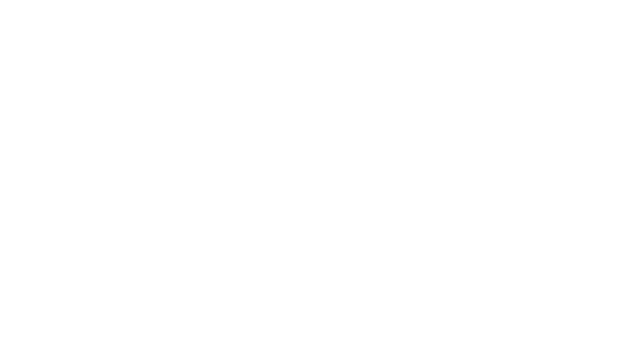
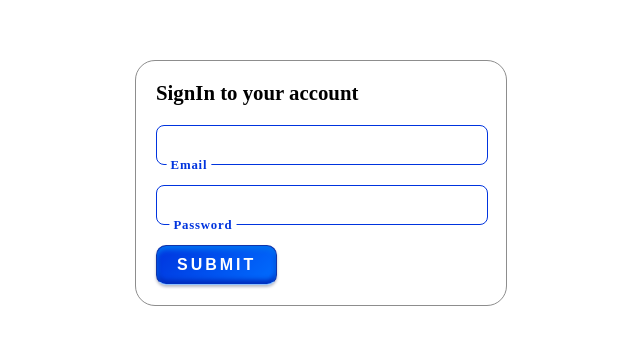
Before and after one commit to jaimezzapata/introduccion-hooks, a React (Vite) app: page / in a window 1280 px wide. Shown: the part 217-562 px from the top of the page, without its empty margins (319-959 px from the left). Built offline with nearby package versions, Linux system fonts and the light colour scheme.

Commit message:
Captura de datos con el useState

```diff
--- /dev/null
+++ b/src/pages/Login.css
@@ -0,0 +1,105 @@
+.container {
+  border: solid 1px #8d8d8d;
+  padding: 20px;
+  border-radius: 20px;
+  background-color: #fff;
+  position: absolute;
+  top: 50%;
+  left: 50%;
+  transform: translate(-50%, -50%);
+  width: 330px;
+}
+
+.container .heading {
+  font-size: 1.3rem;
+  margin-bottom: 20px;
+  font-weight: bolder;
+}
+
+.form {
+  max-width: 300px;
+  display: flex;
+  flex-direction: column;
+  gap: 20px;
+}
+
+.form .btn-container {
+  width: 100%;
+  display: flex;
+  align-items: center;
+  gap: 20px;
+}
+
+.form .btn {
+  padding: 10px 20px;
+  font-size: 1rem;
+  text-transform: uppercase;
+  letter-spacing: 3px;
+  border-radius: 10px;
+  border: solid 1px #1034aa;
+  border-bottom: solid 1px #90c2ff;
+  background: linear-gradient(135deg, #0034de, #006eff);
+  color: #fff;
+  font-weight: bolder;
+  transition: all 0.2s ease;
+  box-shadow: 0px 2px 3px #000d3848, inset 0px 4px 5px #0070f0,
+    inset 0px -4px 5px #002cbb;
+}
+
+.form .btn:active {
+  box-shadow: inset 0px 4px 5px #0070f0, inset 0px -4px 5px #002cbb;
+  transform: scale(0.995);
+}
+
+.input-field {
+  position: relative;
+}
+
+.input-field label {
+  position: absolute;
+  color: #8d8d8d;
+  pointer-events: none;
+  background-color: transparent;
+  left: 15px;
+  transform: translateY(0.6rem);
+  transition: all 0.3s ease;
+}
+
+.input-field input {
+  padding: 10px 15px;
+  font-size: 1rem;
+  border-radius: 8px;
+  border: solid 1px #8d8d8d;
+  letter-spacing: 1px;
+  width: 100%;
+}
+
+.input-field input:focus,
+.input-field input:valid {
+  outline: none;
+  border: solid 1px #0034de;
+}
+
+.input-field input:focus ~ label,
+.input-field input:valid ~ label {
+  transform: translateY(-51%) translateX(-10px) scale(0.8);
+  background-color: #fff;
+  padding: 0px 5px;
+  color: #0034de;
+  font-weight: bold;
+  letter-spacing: 1px;
+  border: none;
+  border-radius: 100px;
+}
+
+.form .passicon {
+  cursor: pointer;
+  font-size: 1.3rem;
+  position: absolute;
+  top: 6px;
+  right: 8px;
+}
+
+.form .close {
+  display: none;
+}
--- a/src/pages/Login.jsx
+++ b/src/pages/Login.jsx
@@ -1,7 +1,51 @@
+import "./Login.css";
+import { useState } from "react";
+
 function Login() {
+  const [getEmail, setEmail] = useState("");
+  const [getPassword, setPassword] = useState("");
+  function iniciarSesion() {
+    if (getEmail == "correo@correo.com" && getPassword == "admin123") {
+      alert("Bienvenido al sistema " + getEmail);
+    } else {
+      alert("Error de credenciales");
+    }
+  }
   return (
-    <div>Login</div>
-  )
+    <div class="container">
+      <div class="heading">SignIn to your account</div>
+      <form class="form" action="">
+        <div class="input-field">
+          <input
+            required=""
+            autocomplete="off"
+            type="email"
+            name="email"
+            id="email"
+            onChange={(e) => setEmail(e.target.value)}
+          />
+          <label for="email">Email</label>
+        </div>
+        <div class="input-field">
+          <input
+            required=""
+            autocomplete="off"
+            type="password"
+            name="text"
+            id="password"
+            onChange={(e) => setPassword(e.target.value)}
+          />
+          <label for="username">Password</label>
+        </div>
+
+        <div class="btn-container">
+          <button onClick={iniciarSesion} class="btn">
+            Submit
+          </button>
+        </div>
+      </form>
+    </div>
+  );
 }
 
-export default Login
+export default Login;
--- a/src/routes/routerApp.jsx
+++ b/src/routes/routerApp.jsx
@@ -21,6 +21,6 @@ export let routerApp = [
   },
   {
     path: "*",
-    element: <h1>Error 404</h1>,
+    element: <h1>Este es un Error 404</h1>,
   },
 ];
```
Also changed, not shown: src/main.jsx (+10 -8 lines).
